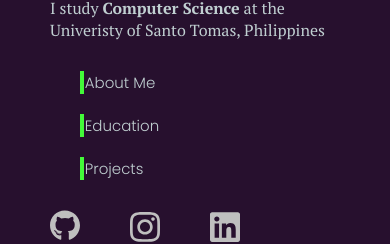
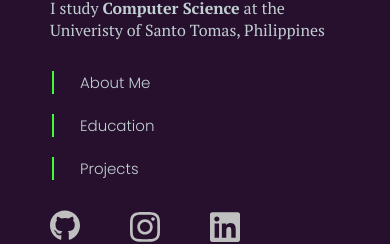
Before and after one commit to css-enjoyer/portfolio, a React (Create React App) app: page / in a window 390 px wide. Shown: the part 223-467 px from the top of the page. Built offline with nearby package versions, Linux system fonts and the light colour scheme.

Commit message:
Fix anchor links alignment

```diff
--- a/src/App.css
+++ b/src/App.css
@@ -77,7 +77,7 @@ html body .App .bioColumn .sec-list a {
   text-decoration: none;
   color: var(--grey);
   width: auto;
-  padding-left: 12%;
+  padding-left: 30px;
   transition: 0.2s ease-in-out;
 }
 html body .App .bioColumn .sec-list a::after {
@@ -85,15 +85,15 @@ html body .App .bioColumn .sec-list a::after {
   background-color: var(--green);
   position: absolute;
   left: 2px;
-  margin-left: 20%;
+  margin-left: 100px;
   margin-top: 0;
-  width: 1%;
+  width: 2px;
   height: 23px;
   transition: 0.2s ease-in-out;
 }
 html body .App .bioColumn .sec-list a:hover::after {
   margin-top: 10px;
-  width: 12%;
+  width: 60px;
   height: 2px;
 }
 html body .App .bioColumn .sec-list:hover a {
@@ -104,7 +104,7 @@ html body .App .bioColumn .sec-list:hover a:hover {
   font-weight: 700;
   opacity: 1;
   color: var(--green);
-  padding-left: 22%;
+  padding-left: 80px;
 }
 html body .App .bioColumn .soc-list {
   display: flex;
@@ -218,6 +218,10 @@ html body .App .infoColumn .proj-section .projCard .flairs div {
     height: 100%;
     position: relative;
   }
+  html body .App .bioColumn a::after {
+    left: 2px;
+    margin-left: 50px !important;
+  }
   html body .App .infoColumn {
     padding: 50px;
     width: 100%;
--- a/src/App.scss
+++ b/src/App.scss
@@ -73,22 +73,22 @@ html {
                         text-decoration: none;
                         color: var(--grey);
                         width: auto;
-                        padding-left: 12%;
+                        padding-left: 30px;
                         transition: .2s ease-in-out;
                         &::after {
                             content: "";
                             background-color: var(--green);
                             position: absolute;
                             left: 2px;
-                            margin-left: 20%;
+                            margin-left: 100px;
                             margin-top: 0;
-                            width: 1%;
+                            width: 2px;
                             height: 23px;
                             transition: .2s ease-in-out;
                         }
                         &:hover::after {
                             margin-top: 10px;
-                            width: 12%;
+                            width: 60px;
                             height: 2px;
                         }
                     }
@@ -100,11 +100,10 @@ html {
                                 font-weight: 700;
                                 opacity: 1;
                                 color: var(--green);
-                                padding-left: 22%;
+                                padding-left: 80px;
                             }
                         }
                     }
-
                 }
                 .soc-list {
                     display: flex;
@@ -232,6 +231,12 @@ html {
                     width: 100%;
                     height: 100%;
                     position: relative;
+                    a {
+                        &::after {
+                            left: 2px;
+                            margin-left: 50px !important;
+                        }
+                    }
                 }
                 .infoColumn {
                     padding: 50px;
```
Also changed, not shown: 1 other file (tests, documents, lock files or other folders).
